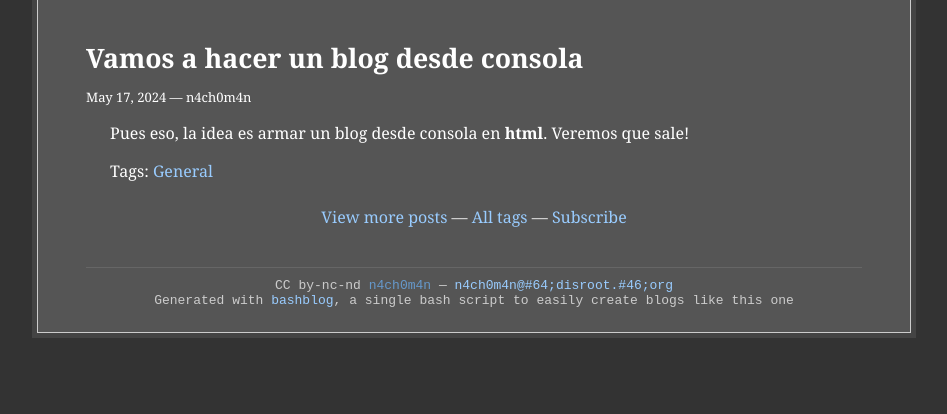
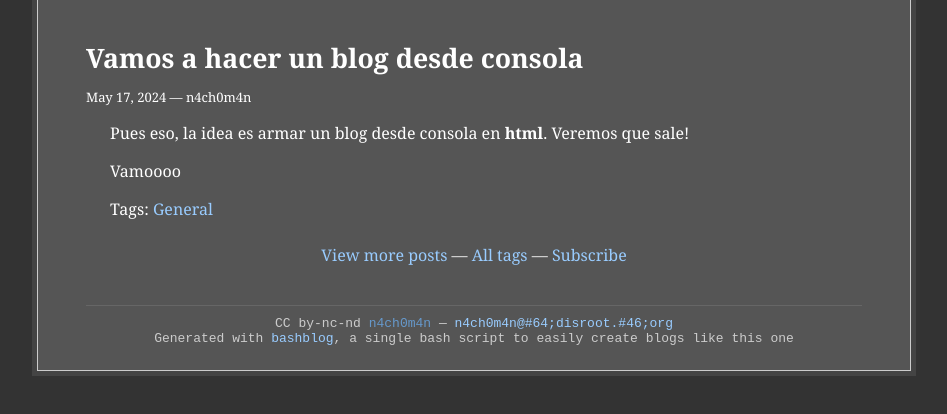
Before and after one commit to n4ch0m4n/n4ch0m4n.github.io, a plain HTML site: page index.html in a window 1280 px wide. Shown: the part 178-592 px from the top of the page, without its empty margins (166-1113 px from the left). Drawn offline with Linux system fonts and the light colour scheme.

Commit message:
Primer post

```diff
--- a/index.html
+++ b/index.html
@@ -25,6 +25,8 @@ n4ch0m4n
 
 <p>Pues eso, la idea es armar un blog desde consola en <b>html</b>. Veremos que sale!</p>
 
+<p> Vamoooo </p>
+
 <p>Tags: <a href='tag_General.html'>General</a></p>
 <!-- text end -->
 <div id="all_posts"><a href="all_posts.html">View more posts</a> &mdash; <a href="all_tags.html">All tags</a> &mdash; <a href="feed.rss">Subscribe</a></div>
```
Also changed, not shown: tag_General.html (+2 -0 lines), vamos-a-hacer-un-blog-desde-consola.html (+2 -0 lines), 3 other files.
